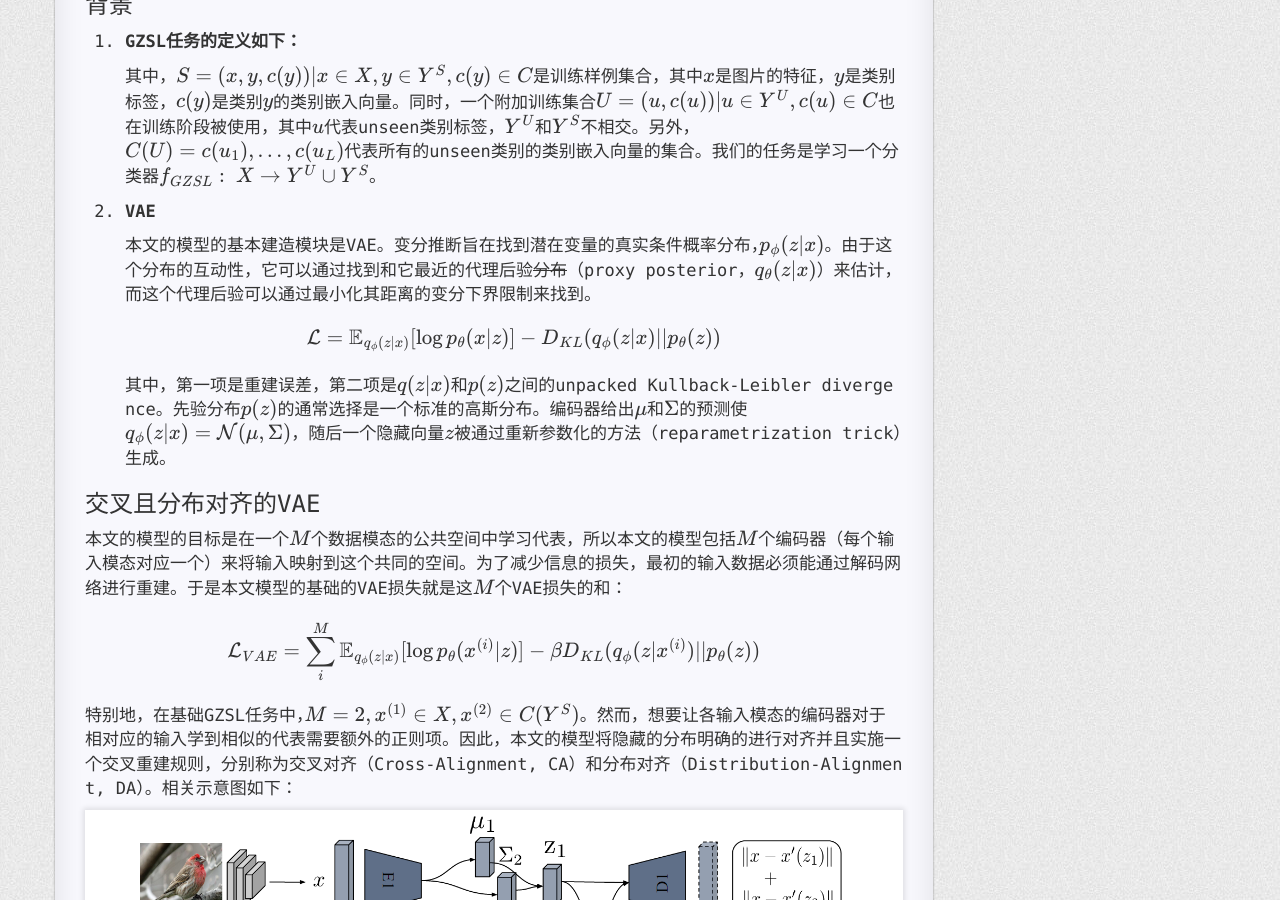
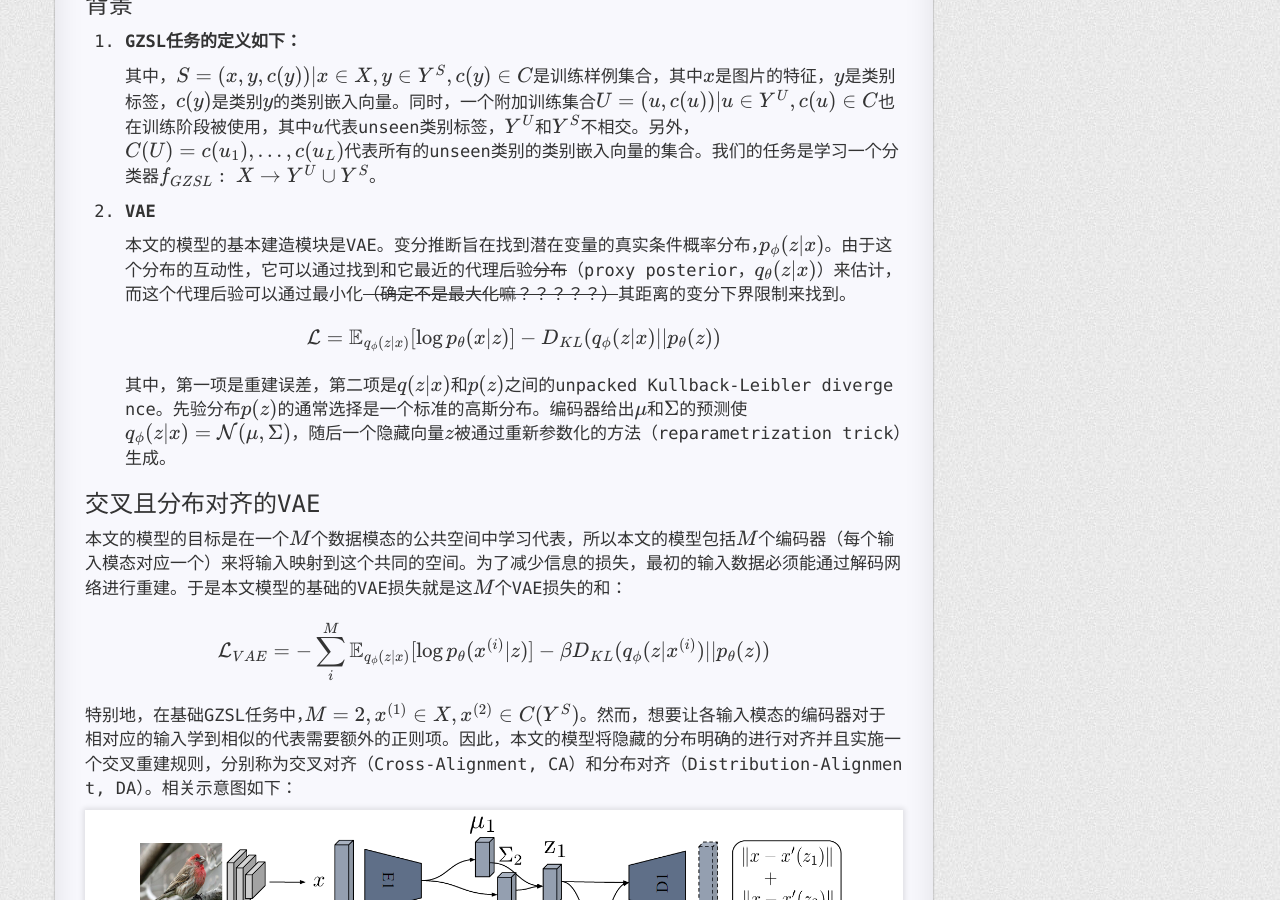
Before and after one commit to TravelLeraLone/TravelLeraLone.github.io, a Jekyll site: the page built from _posts/2019-05-31-GZSLVAE.md, in a window 1280 px wide and 900 px high, scrolled down 1670 px. Built offline with Jekyll 4.4.1, drawn with Linux system fonts in a browser that asks for light colours; nearby versions of some CDN libraries; formulas are drawn with MathJax 3; comment, search, counter and statistics services are not loaded; a style sheet for code colours, icons or effects is not loaded.

Commit message:
CADA-VAE of GZSL

```diff
--- a/_posts/2019-05-31-GZSLVAE.md
+++ b/_posts/2019-05-31-GZSLVAE.md
@@ -48,7 +48,7 @@ GZSL是一个有挑战性的工作，尤其是对于不平衡的大数据集例
 
 2. **VAE**
 
-   本文的模型的基本建造模块是VAE。变分推断旨在找到潜在变量的真实条件概率分布，$p_\phi(z\|x)$。由于这个分布的互动性，它可以通过找到和它最近的代理后验~~分布~~（proxy posterior，$q_\theta(z\|x)$）来估计，而这个代理后验可以通过最小化其距离的变分下界限制来找到。
+   本文的模型的基本建造模块是VAE。变分推断旨在找到潜在变量的真实条件概率分布，$p_\phi(z\|x)$。由于这个分布的互动性，它可以通过找到和它最近的代理后验~~分布~~（proxy posterior，$q_\theta(z\|x)$）来估计，而这个代理后验可以通过最小化~~（确定不是最大化嘛？？？？？）~~其距离的变分下界限制来找到。
 
    $$
    \mathcal{L}=\mathbb{E}_{q_\phi(z|x)}[\log p_\theta(x|z)]-D_{KL}(q_\phi(z|x)||p_\theta(z))
@@ -61,7 +61,7 @@ GZSL是一个有挑战性的工作，尤其是对于不平衡的大数据集例
 本文的模型的目标是在一个$M$个数据模态的公共空间中学习代表，所以本文的模型包括$M$个编码器（每个输入模态对应一个）来将输入映射到这个共同的空间。为了减少信息的损失，最初的输入数据必须能通过解码网络进行重建。于是本文模型的基础的VAE损失就是这$M$个VAE损失的和：
 
 $$
-\mathcal{L}_{VAE}=\sum^M_i\mathbb{E}_{q_\phi(z|x)}[\log p_\theta(x^{(i)}|z)]-\beta D_{KL}(q_\phi(z|x^{(i)})||p_\theta(z))
+\mathcal{L}_{VAE}=-\sum^M_i\mathbb{E}_{q_\phi(z|x)}[\log p_\theta(x^{(i)}|z)]-\beta D_{KL}(q_\phi(z|x^{(i)})||p_\theta(z))
 $$
 
 特别地，在基础GZSL任务中，$M=2, x^{(1)}\in X, x^{(2)}\in C(Y^S)$。然而，想要让各输入模态的编码器对于相对应的输入学到相似的代表需要额外的正则项。因此，本文的模型将隐藏的分布明确的进行对齐并且实施一个交叉重建规则，分别称为交叉对齐（Cross-Alignment, CA）和分布对齐（Distribution-Alignment, DA）。相关示意图如下：
```
